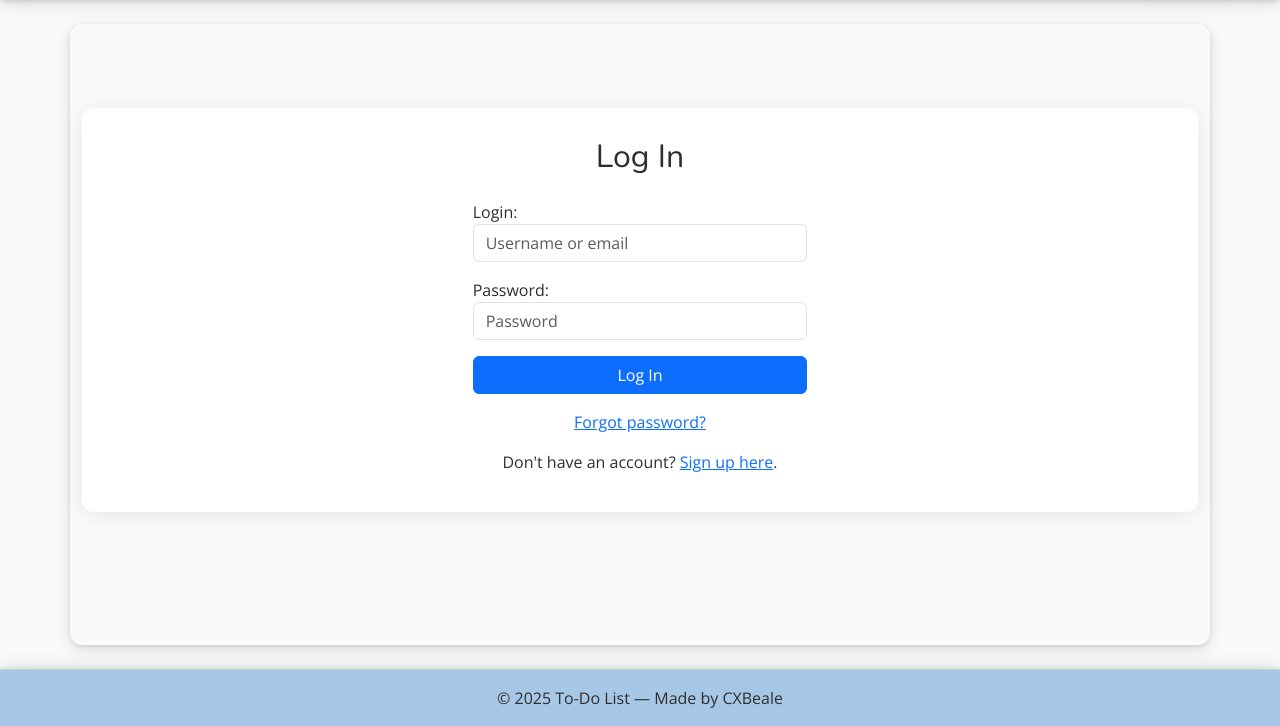
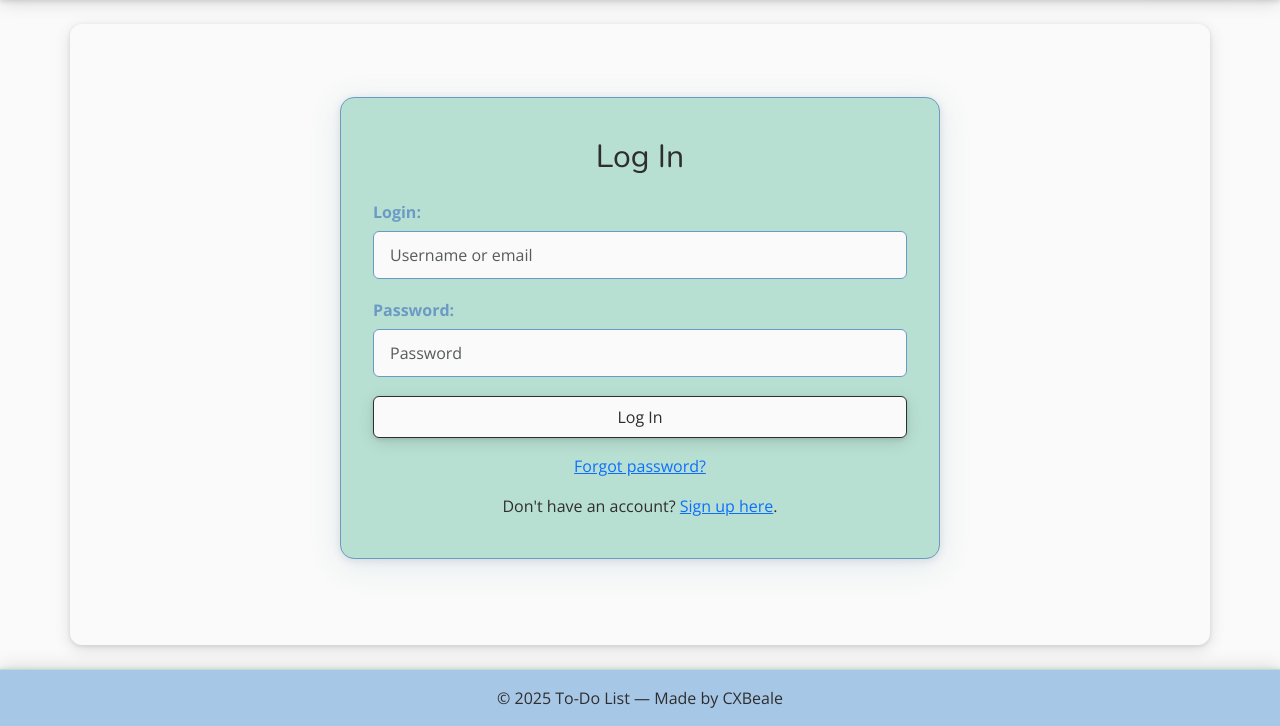
Before and after one commit to CXBeale/to-do-list, a Django app: page /accounts/login/ in a window 1280 px wide. Shown: the part 74-800 px from the top of the page. Run offline with Django 5.2, Linux system fonts and the light colour scheme; some libraries are stand-ins or nearby versions.

Commit message:
style all login and sign up pages

```diff
--- a/templates/account/login.html
+++ b/templates/account/login.html
@@ -4,13 +4,13 @@
 {% load widget_tweaks %}
 
 {% block content %}
-<div class="login-container row justify-content-center">
-  <div class="col-md-6 col-lg-4">
+<div class="centered-form-viewport">
+  <div class="task-container task-form-container">
     <h2 class="mb-4 text-center">Log In</h2>
     <form method="post" action="{% url 'account_login' %}">
       {% csrf_token %}
       {% if form.non_field_errors %}
-  <div class="text-danger small mb-3 text-center">{{ form.non_field_errors|join:"<br>"|safe }}</div>
+        <div class="text-danger small mb-3 text-center">{{ form.non_field_errors|join:"<br>"|safe }}</div>
       {% endif %}
       <div class="mb-3">
         {{ form.login.label_tag }}
@@ -20,7 +20,7 @@
         {{ form.password.label_tag }}
         {{ form.password|add_class:"form-control" }}
       </div>
-      <button type="submit" class="btn btn-primary w-100">Log In</button>
+      <button type="submit" class="btn-custom btn-primary-custom w-100">Log In</button>
     </form>
     <div class="mt-3 text-center">
       <a href="{% url 'account_reset_password' %}">Forgot password?</a>
--- a/templates/account/password_reset.html
+++ b/templates/account/password_reset.html
@@ -4,8 +4,8 @@
 {% load widget_tweaks %}
 
 {% block content %}
-<div class="row justify-content-center">
-  <div class="col-md-6 col-lg-4">
+<div class="centered-form-viewport">
+  <div class="task-container task-form-container">
     <h2 class="mb-4 text-center">Password Reset</h2>
     <form method="post" action="">
       {% csrf_token %}
@@ -14,7 +14,7 @@
         {{ form.email.label_tag }}
         {{ form.email|add_class:"form-control" }}
       </div>
-      <button type="submit" class="btn btn-primary w-100">Send Password Reset Email</button>
+      <button type="submit" class="btn-custom btn-primary-custom w-100">Send Password Reset Email</button>
     </form>
     <div class="mt-3 text-center">
       <a href="{% url 'account_login' %}">Back to Sign In</a>
--- a/templates/account/signup.html
+++ b/templates/account/signup.html
@@ -4,8 +4,8 @@
 {% load widget_tweaks %}
 
 {% block content %}
-<div class="row justify-content-center">
-  <div class="col-md-6 col-lg-4">
+<div class="centered-form-viewport">
+  <div class="task-container task-form-container">
     <h2 class="mb-4 text-center">Sign Up</h2>
     <form method="post" action="{% url 'account_signup' %}">
       {% csrf_token %}
@@ -22,7 +22,7 @@
           {% endfor %}
         </div>
       {% endfor %}
-      <button type="submit" class="btn btn-primary w-100">Sign Up</button>
+      <button type="submit" class="btn-custom btn-accent-custom w-100">Sign Up</button>
     </form>
     <div class="mt-3 text-center">
       <a href="{% url 'account_login' %}">Already have an account? Sign In</a>
```
